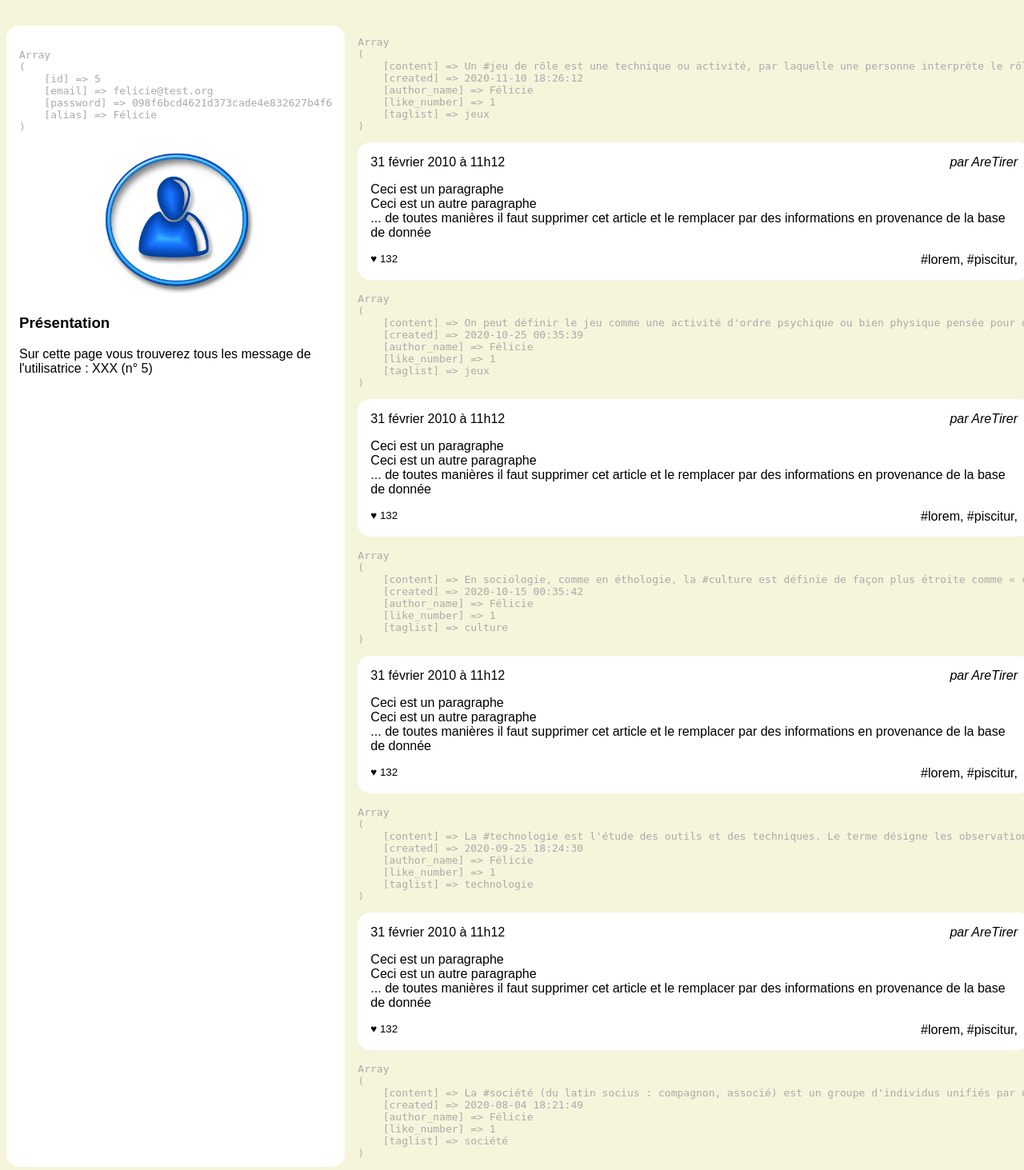
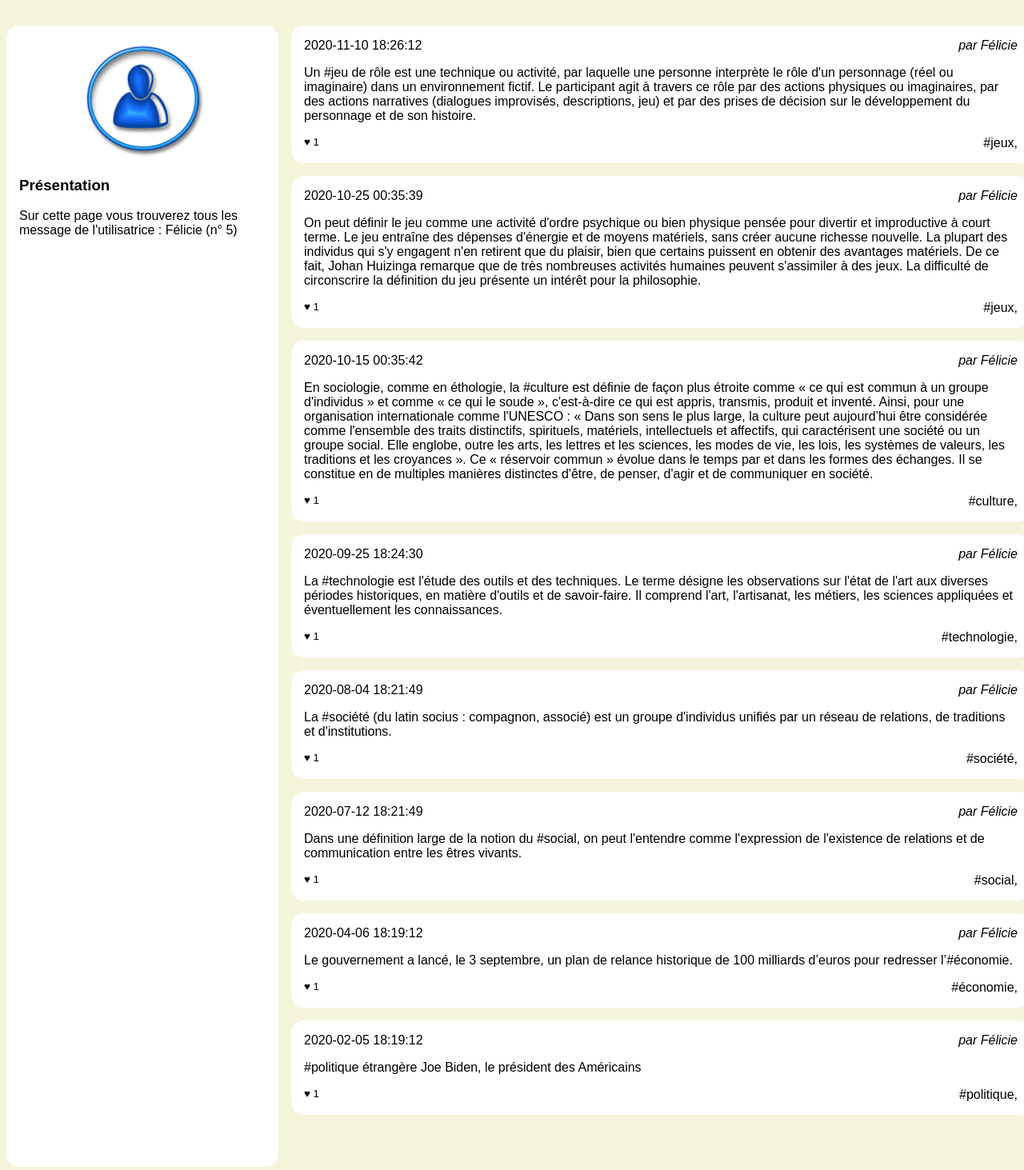
Before and after one commit to terence-da-conceicao/Reseau-PHP-SQL, a PHP site: page /wall.php?user_id=5 in a window 1280 px wide. Shown: the part 90-1553 px from the top of the page at 80% size. Run offline with PHP 8.4, Linux system fonts and the light colour scheme; data comes from the database, SQL or seed files in the repository.

Commit message:
Réglage de la connection à la bdd + récupération de tous les messages de l'utilisatrice en remplaçant correctement le HTML avec les données correspondantes

```diff
--- a/Niveau1/wall.php
+++ b/Niveau1/wall.php
@@ -34,13 +34,13 @@
              * Documentation : https://www.php.net/manual/fr/reserved.variables.get.php
              * ... mais en résumé c'est une manière de passer des informations à la page en ajoutant des choses dans l'url
              */
-            $userId =intval($_GET['user_id']);
+            $userId = intval($_GET['user_id']);
             ?>
             <?php
             /**
              * Etape 2: se connecter à la base de donnée
              */
-            $mysqli = new mysqli("localhost", "root", "root", "socialnetwork");
+            $mysqli = new mysqli("localhost", "root", "", "socialnetwork");
             ?>
 
             <aside>
@@ -52,12 +52,12 @@
                 $lesInformations = $mysqli->query($laQuestionEnSql);
                 $user = $lesInformations->fetch_assoc();
                 //@todo: afficher le résultat de la ligne ci dessous, remplacer XXX par l'alias et effacer la ligne ci-dessous
-                echo "<pre>" . print_r($user, 1) . "</pre>";
+                //echo "<pre>" . print_r($user, 1) . "</pre>";
                 ?>
                 <img src="user.jpg" alt="Portrait de l'utilisatrice"/>
                 <section>
                     <h3>Présentation</h3>
-                    <p>Sur cette page vous trouverez tous les message de l'utilisatrice : XXX
+                    <p>Sur cette page vous trouverez tous les message de l'utilisatrice : <?php echo $user['alias'] ?>
                         (n° <?php echo $userId ?>)
                     </p>
                 </section>
@@ -91,24 +91,19 @@
                 while ($post = $lesInformations->fetch_assoc())
                 {
 
-                    echo "<pre>" . print_r($post, 1) . "</pre>";
+                    //echo "<pre>" . print_r($post, 1) . "</pre>";
                     ?>
                     <article>
                         <h3>
-                            <time datetime='2020-02-01 11:12:13' >31 février 2010 à 11h12</time>
+                            <time><?php echo $post['created'] ?></time>
                         </h3>
-                        <address>par AreTirer</address>
+                        <address>par <?php echo $user['alias'] ?></address>
                         <div>
-                            <p>Ceci est un paragraphe</p>
-                            <p>Ceci est un autre paragraphe</p>
-                            <p>... de toutes manières il faut supprimer cet
-                                article et le remplacer par des informations en
-                                provenance de la base de donnée</p>
+                            <p><?php echo $post['content'] ?></p>
                         </div>
                         <footer>
-                            <small>♥ 132</small>
-                            <a href="">#lorem</a>,
-                            <a href="">#piscitur</a>,
+                            <small>♥ <?php echo $post['like_number'] ?></small>
+                            <a href="">#<?php echo $post['taglist'] ?></a>,
                         </footer>
                     </article>
                 <?php } ?>
```
